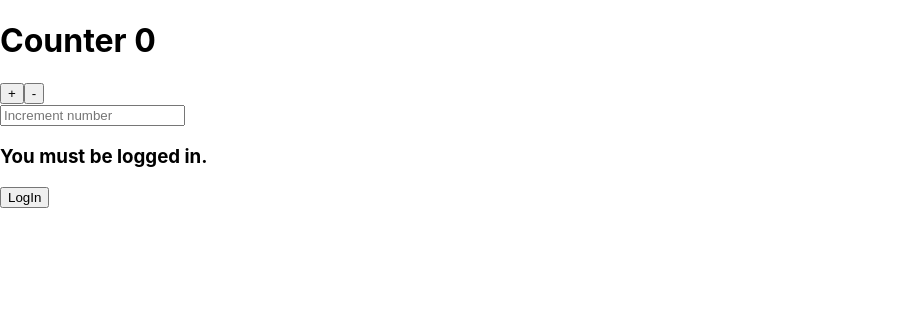
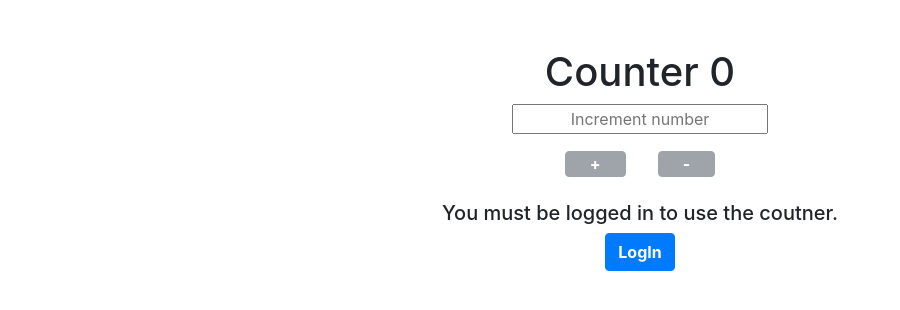
Before and after one commit to cherie-pavicoTsukayama/redux-counter, a React (Create React App) app: page / in a window 1280 px wide. Shown: the top 310 px of the page, without its empty margins (0-900 px from the left). Built offline with nearby package versions, Linux system fonts and the light colour scheme.

Commit message:
added styling to the buttons and to the layout using bootstrap. Tested loggedReducer state being an object and it works!

```diff
--- a/public/index.html
+++ b/public/index.html
@@ -24,6 +24,8 @@
       work correctly both with client-side routing and a non-root public URL.
       Learn how to configure a non-root public URL by running `npm run build`.
     -->
+    <link rel="stylesheet" href="https://stackpath.bootstrapcdn.com/bootstrap/4.4.1/css/bootstrap.min.css"
+      integrity="sha384-Vkoo8x4CGsO3+Hhxv8T/Q5PaXtkKtu6ug5TOeNV6gBiFeWPGFN9MuhOf23Q9Ifjh" crossorigin="anonymous">
     <title>React App</title>
   </head>
   <body>
--- a/src/App.js
+++ b/src/App.js
@@ -7,19 +7,30 @@ function App() {
   const counter = useSelector(state => state.counter);
   const isLogged = useSelector(state => state.isLogged);
   const dispatch = useDispatch();
-  const userIncrementNumber = useSelector(state => state.userNum)
+  const userIncrementNumber = useSelector(state => state.userNum);
+  const isDisableIncrementButton = useSelector(state => state.isLogged.counterButtonsDisabled);
 
   function displayLogMessage() {
     return(
-      isLogged ? <h3>Would you like to logout?</h3>
-      : <h3>You must be logged in.</h3>
+      isLogged.isLogged ?
+      <h5 className="col-12 text-center mt-4">You are logged in.<br/> Would you like to logout?</h5>
+      : <h5 className="col-12 text-center mt-4">You must be logged in to use the coutner.</h5>
     )
   }
 
   function displayLoginOrLogOut() {
     return(
-      isLogged ? <button onClick={() => dispatch(loginLogout())}>Logout</button>
-        : <button onClick={() => dispatch(loginLogout())}>LogIn</button>
+      isLogged.isLogged ?
+        <button
+          onClick={() => dispatch(loginLogout())}
+          className="btn btn-primary font-weight-bold">
+           Logout
+        </button>
+        : <button
+            onClick={() => dispatch(loginLogout())}
+            className="btn btn-primary font-weight-bold">
+              LogIn
+          </button>
     )
   }
 
@@ -29,18 +40,29 @@ function App() {
   }
 
   return (
-    <div>
-      <h1>Counter {counter}</h1>
-      <button onClick={() => dispatch(increment(userIncrementNumber))}>
-        +
+    <div className="d-flex flex-wrap justify-content-center container mt-5">
+      <h1 className="col-12 text-center">Counter {counter}</h1>
+      <div className="col-12 text-center">
+        <input
+          type="text"
+          placeholder="Increment number"
+          onChange={handleChange}
+          className="text-center">
+        </input>
+      </div>
+      <div className="col-12 text-center mt-3">
+        <button
+          onClick={() => dispatch(increment(userIncrementNumber))}
+          className={`btn ${isLogged.buttonType} font-weight-bold px-4 py-0 mx-3`}
+          disabled={isDisableIncrementButton}>
+          +
       </button>
-      <button onClick={() => dispatch(decrement(userIncrementNumber))}>
-        -
+        <button
+          onClick={() => dispatch(decrement(userIncrementNumber))}
+          className={`btn ${isLogged.buttonType} font-weight-bold px-4 py-0 mx-3`}
+          disabled={isDisableIncrementButton}>
+          -
       </button>
-      <div>
-        <input type="text" placeholder="Increment number" onChange={handleChange}>
-
-        </input>
       </div>
       {displayLogMessage()}
       <div>
--- a/src/actions/index.js
+++ b/src/actions/index.js
@@ -5,9 +5,10 @@ export const increment = (nr) => {
   };
 }
 
-export const decrement = () => {
+export const decrement = (nr) => {
   return {
-    type: "DECREMENT"
+    type: "DECREMENT",
+    payload: nr
   }
 }
 
--- a/src/reducers/counter.js
+++ b/src/reducers/counter.js
@@ -3,7 +3,7 @@ const counterReducer = (state = 0, action) => {
     case "INCREMENT":
       return state + action.payload;
     case "DECREMENT":
-      return state - 1;
+      return state - action.payload;
     default:
       return state;
   }
--- a/src/reducers/isLogged.js
+++ b/src/reducers/isLogged.js
@@ -1,7 +1,24 @@
-const loggedReducer = (state = false, action) => {
+const loggedReducer = (state = {
+  isLogged: false,
+  counterButtonsDisabled: true,
+  buttonType: 'btn-secondary disabled'
+}, action) => {
   switch(action.type){
     case "SIGN_IN":
-      return !state //or say true
+      if(!state.isLogged) {
+        return {
+          isLogged: true,
+          counterButtonsDisabled: false,
+          buttonType: 'btn-primary'
+        }
+      } else {
+        return {
+          isLogged: false,
+          counterButtonsDisabled: true,
+          buttonType: 'btn-secondary disabled'
+        }
+      }
+
     default:
       return state
   }
```
